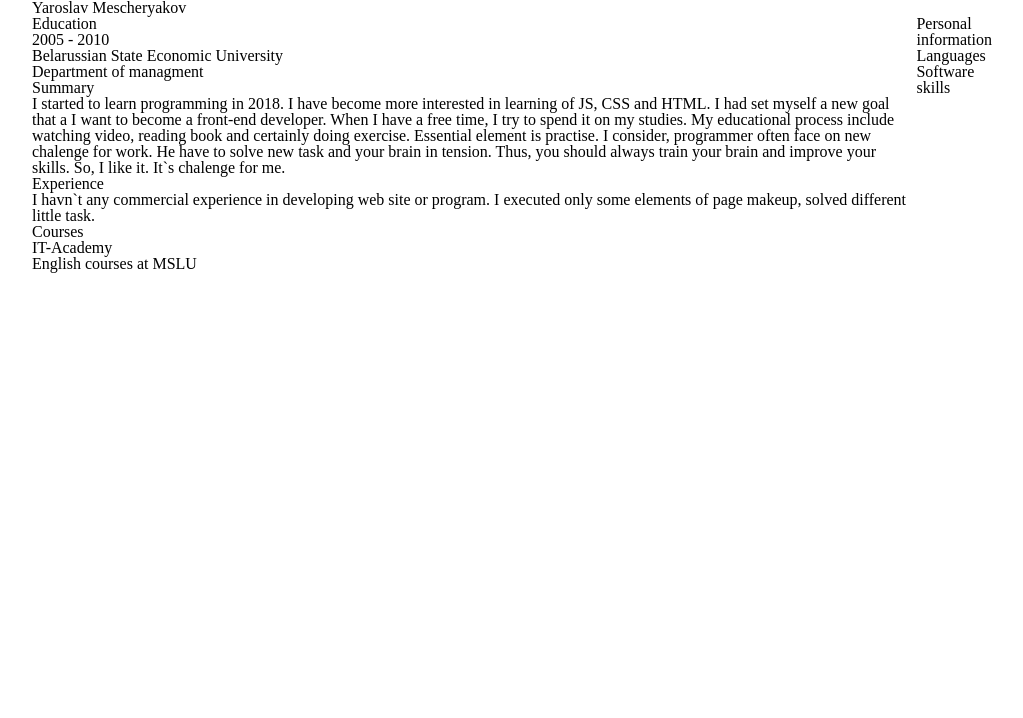
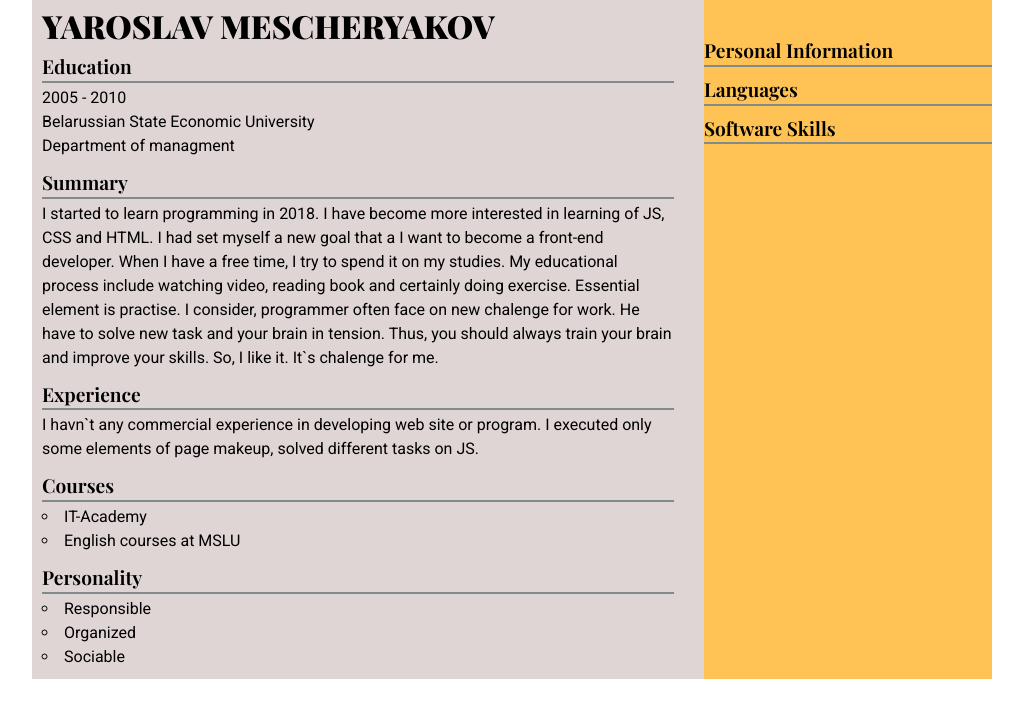
Before and after one commit to Yaroslav-Mig/rsschool-codejam1-cv, a plain HTML site: page index.html in a window 1280 px wide. Shown: the whole page, without its empty margins (128-1151 px from the left). Drawn offline with nearby package versions, Linux system fonts and the light colour scheme.

Commit message:
style: add font for the text, headings. Defined position sections in the main part

```diff
--- a/index.html
+++ b/index.html
@@ -16,17 +16,18 @@
 <body>
     <div class="wrapper">
 
-        <main>
-            <h1>Yaroslav Mescheryakov</h1>
-            <section>
-                <h3>Education</h3>
-                <h4>2005 - 2010</h4>
-                <p>Belarussian State Economic University</p>
-                <p>Department of managment</p>
+        <main class="main">
+            <h1 class="title">Yaroslav Mescheryakov</h1>
+            <section class="profile">
+                <h3 class="caption">Education</h3>
+                <p class="text">2005 - 2010</p>
+                <p class="text">Belarussian State Economic University</p>
+                <p class="text">Department of managment</p>
             </section>
-            <section>
-                <h3>Summary</h3>
-                <p>I started to learn programming in 2018. I have become more interested in learning of JS, CSS and
+            <section class="profile">
+                <h3 class="caption">Summary</h3>
+                <p class="text">I started to learn programming in 2018. I have become more interested in learning of
+                    JS, CSS and
                     HTML.
                     I had set myself a new goal that a I want to become a front-end developer.
                     When I have a free time, I try to spend it on my studies. My educational process include watching
@@ -36,35 +37,49 @@
                     So, I like it. It`s chalenge for me.
                 </p>
             </section>
-            <section>
-                <h3>Experience</h3>
-                <p>I havn`t any commercial experience in developing web site or program. I executed only some elements
-                    of page makeup, solved different little task.</p>
+            <section class="profile">
+                <h3 class="caption">Experience</h3>
+                <p class="text">I havn`t any commercial experience in developing web site or program. I executed only
+                    some elements
+                    of page makeup, solved different tasks on JS.</p>
             </section>
-            <section>
-                <h3>Courses</h3>
+            <section class="profile">
+                <h3 class="caption">Courses</h3>
                 <ul>
                     <li>IT-Academy</li>
                     <li>English courses at MSLU </li>
                 </ul>
             </section>
+            <section class="profile">
+                <h3 class="caption">Personality</h3>
+                <ul>
+                    <li>Responsible</li>
+                    <li>Organized</li>
+                    <li>Sociable</li>
+                </ul>
+            </section>
         </main>
 
-        <aside>
-            <div>
+        <aside class="aside">
+            <section class="profile">
                 <img src="" alt="">
-            </div>
-            <h3>Personal information</h3>
+            </section>
+            <section class="profile">
+                <h3 class="caption">Personal information</h3>
                 <ul>
                     <li></li>
                     <li></li>
                     <li></li>
                     <li></li>
                 </ul>
-            <h3>Languages</h3>
-            <h3>Software skills</h3>
+            </section>
+            <section class="profile">
+                <h3 class="caption">Languages</h3>
+            </section>
+            <section class="profile">
+                <h3 class="caption">Software skills</h3>
+            </section>
         </aside>
-
     </div>
 </body>
 
--- a/styles/main.css
+++ b/styles/main.css
@@ -1,3 +1,8 @@
+/* font-family: 'Roboto', sans-serif; */
+@import url('https://fonts.googleapis.com/css?family=Roboto:100,200,400,900');
+/* font-family: 'Playfair Display', serif; */
+@import url('https://fonts.googleapis.com/css?family=Playfair+Display:400,650,900');
+
 .wrapper {
   display: -webkit-box;
   display: -ms-flexbox;
@@ -6,9 +11,62 @@
   -webkit-box-pack: justify;
       -ms-flex-pack: justify;
   width: 100%;
+  min-height: 600px;
   max-width: 960px;
   margin: 0 auto;
   box-sizing: border-box;
   -webkit-box-sizing: border-box;
           box-sizing: border-box;
 }
+.main {
+  width: 70%;
+  box-sizing: border-box;
+  padding: 10px 30px 10px 10px;
+  background-color: #e0d5d5;
+
+}
+.aside {
+  width: 30%;
+  box-sizing: border-box;
+  background-color: #ffc355;
+}
+.profile {
+  margin-top: 10px;
+}
+.title {
+  max-width: 100%;
+  font-family: "Playfair Display", "Book Antiqua", Palatino, "Times New Roman", Times, serif;
+  font-size: 2rem;
+  font-weight: 900;
+  text-transform: uppercase;
+}
+.caption {
+  position: relative;
+  max-width: 100%;
+  margin-bottom: 5px;
+  font-family: "Playfair Display", "Book Antiqua", Palatino, "Times New Roman", Times, serif;
+  font-size: 1.2rem;
+  font-weight: 650;
+  line-height: 150%;
+  text-transform: capitalize;
+}
+.caption::after {
+  content: "";
+  position: absolute;
+  left: 0%;
+  bottom: -2px;
+  width: 100%;
+  height: 2px;
+  background: #828b8b;
+}
+.text,
+.main li {
+  font-family: Roboto, Verdana, Helvetica, Arial, sans-serif;
+  font-size: 1rem;
+  font-weight: 400;
+  line-height: 150%;
+}
+.main ul {
+  list-style-type: circle;
+  list-style-position:inside;
+}
```
Lines whose indentation alone changed are shown as unchanged.
